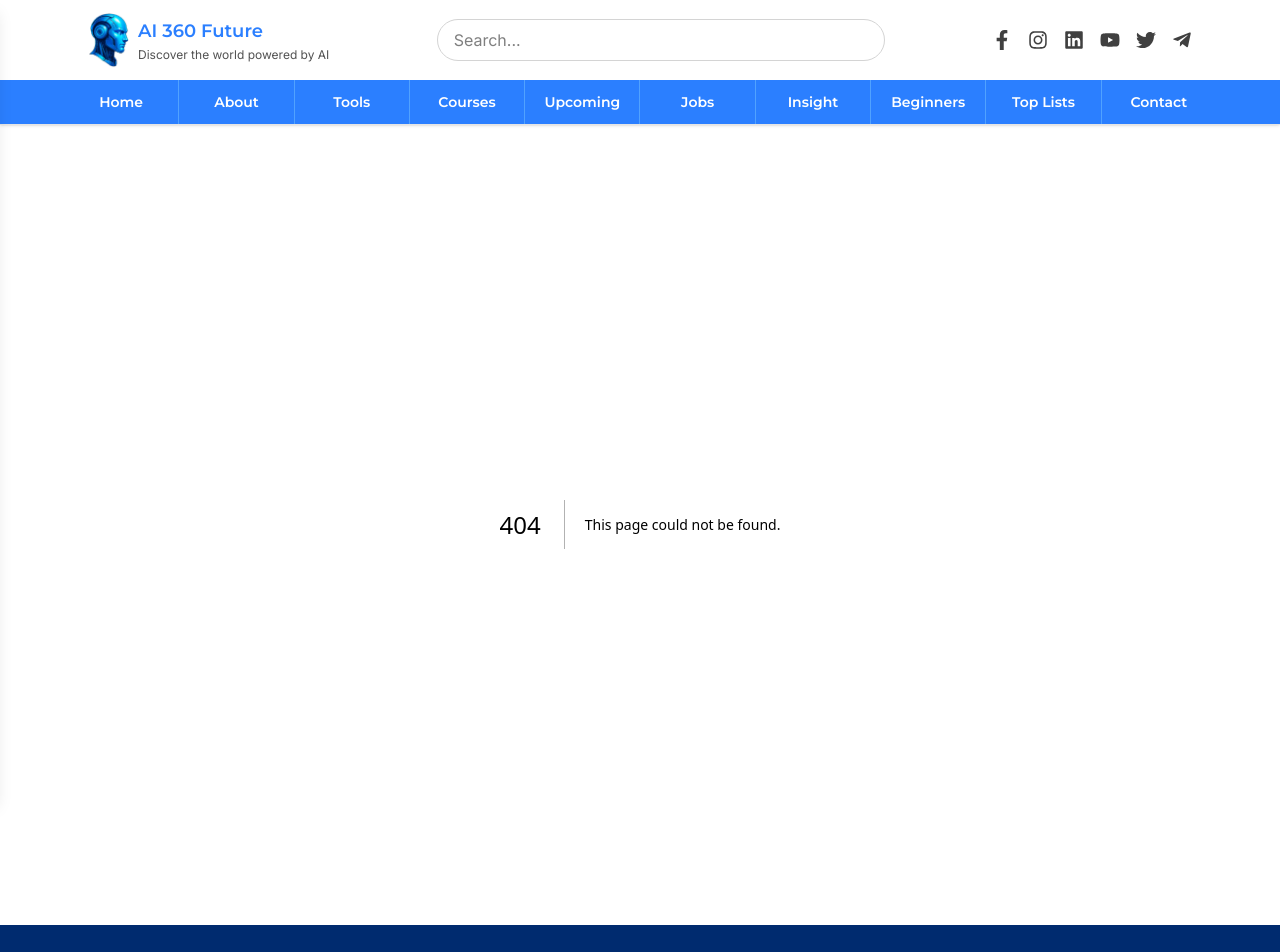
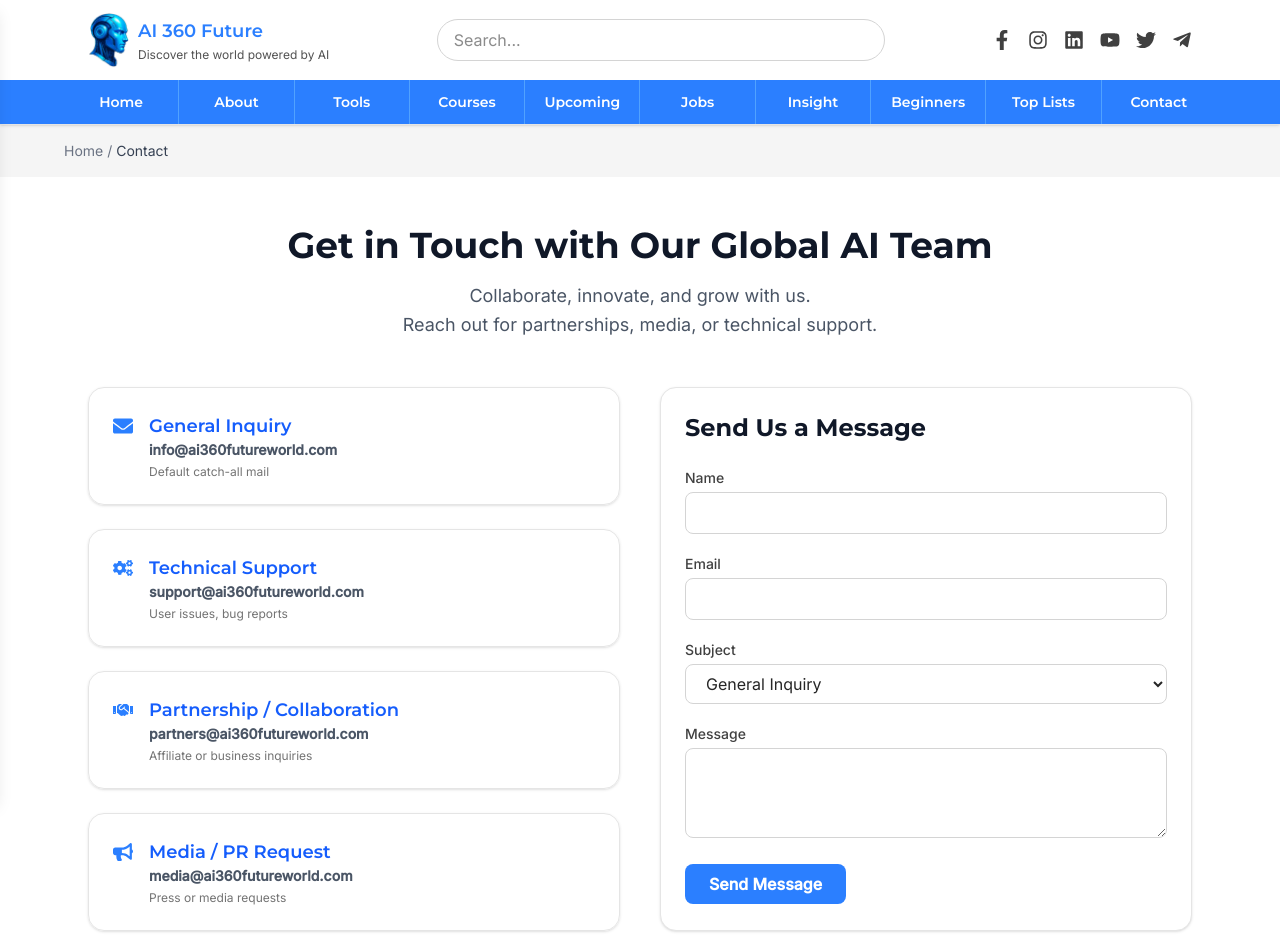
Before and after one commit to ai360futureworld/ai360futureworld, a Next.js app: page /contact in a window 1280 px wide. Before the commit this address had no page. Shown: the top 952 px of the page. Built offline with nearby package versions, Linux system fonts and the light colour scheme.

Commit message:
Added Contact Page

```diff
--- /dev/null
+++ b/app/contact/page.tsx
@@ -0,0 +1,184 @@
+"use client";
+
+import { useState, ChangeEvent, FormEvent } from "react";
+import { FaEnvelope, FaCogs, FaHandshake, FaBullhorn } from "react-icons/fa";
+
+interface FormData {
+  name: string;
+  email: string;
+  subject: string;
+  message: string;
+}
+
+export default function ContactPage() {
+  const [formData, setFormData] = useState<FormData>({
+    name: "",
+    email: "",
+    subject: "General Inquiry",
+    message: "",
+  });
+
+  const handleChange = (
+    e: ChangeEvent<HTMLInputElement | HTMLTextAreaElement | HTMLSelectElement>
+  ) => {
+    setFormData({ ...formData, [e.target.name]: e.target.value });
+  };
+
+  const handleSubmit = (e: FormEvent) => {
+    e.preventDefault();
+    alert("Message sent successfully! (Demo only)");
+  };
+
+  return (
+    <section className="bg-white text-neutral-700 min-h-screen">
+      {/* === Breadcrumb Section === */}
+      <div className="bg-neutral-100 py-4 px-6">
+        <div className="max-w-6xl mx-auto text-sm text-gray-500 font-inter">
+          <a href="/" className="hover:text-blue-600 transition">
+            Home
+          </a>{" "}
+          / <span className="text-gray-700">Contact</span>
+        </div>
+      </div>
+
+      {/* === Header Section === */}
+      <div className="max-w-4xl mx-auto text-center py-12 px-6">
+        <h1 className="text-4xl font-bold font-montserrat text-gray-900 mb-4">
+          Get in Touch with Our Global AI Team
+        </h1>
+        <p className="text-lg font-inter text-gray-600 leading-relaxed">
+          Collaborate, innovate, and grow with us. <br />
+          Reach out for partnerships, media, or technical support.
+        </p>
+      </div>
+
+      {/* === Contact Section (2 Columns) === */}
+      <div className="max-w-6xl mx-auto grid grid-cols-1 lg:grid-cols-2 gap-10 px-6 pb-16">
+        {/* === Left: Contact Info === */}
+        <div className="space-y-6">
+          {[
+            {
+              title: "General Inquiry",
+              email: "info@ai360futureworld.com",
+              desc: "Default catch-all mail",
+              icon: <FaEnvelope className="text-blue-500 text-xl" />,
+            },
+            {
+              title: "Technical Support",
+              email: "support@ai360futureworld.com",
+              desc: "User issues, bug reports",
+              icon: <FaCogs className="text-blue-500 text-xl" />,
+            },
+            {
+              title: "Partnership / Collaboration",
+              email: "partners@ai360futureworld.com",
+              desc: "Affiliate or business inquiries",
+              icon: <FaHandshake className="text-blue-500 text-xl" />,
+            },
+            {
+              title: "Media / PR Request",
+              email: "media@ai360futureworld.com",
+              desc: "Press or media requests",
+              icon: <FaBullhorn className="text-blue-500 text-xl" />,
+            },
+          ].map((item, idx) => (
+            <div
+              key={idx}
+              className="flex items-start border border-neutral-200 rounded-2xl p-6 shadow-sm hover:shadow-md transition"
+            >
+              <div className="mr-4 mt-1">{item.icon}</div>
+              <div>
+                <h3 className="text-lg font-semibold text-blue-600 font-montserrat">
+                  {item.title}
+                </h3>
+                <p className="text-sm font-semibold text-gray-600 font-inter">
+                  {item.email}
+                </p>
+                <p className="text-xs text-neutral-500 mt-1">{item.desc}</p>
+              </div>
+            </div>
+          ))}
+        </div>
+
+        {/* === Right: Contact Form === */}
+        <div className="bg-white border border-neutral-200 rounded-2xl shadow-sm p-6">
+          <h2 className="text-2xl font-bold text-gray-900 mb-6 font-montserrat">
+            Send Us a Message
+          </h2>
+          <form onSubmit={handleSubmit} className="space-y-5">
+            {/* Name */}
+            <div>
+              <label className="block text-sm font-medium text-neutral-700 mb-1">
+                Name
+              </label>
+              <input
+                type="text"
+                name="name"
+                required
+                value={formData.name}
+                onChange={handleChange}
+                className="w-full border border-neutral-300 rounded-lg px-4 py-2 text-neutral-800 focus:ring-2 focus:ring-blue-500 outline-none transition"
+              />
+            </div>
+
+            {/* Email */}
+            <div>
+              <label className="block text-sm font-medium text-neutral-700 mb-1">
+                Email
+              </label>
+              <input
+                type="email"
+                name="email"
+                required
+                value={formData.email}
+                onChange={handleChange}
+                className="w-full border border-neutral-300 rounded-lg px-4 py-2 text-neutral-800 focus:ring-2 focus:ring-blue-500 outline-none transition"
+              />
+            </div>
+
+            {/* Subject Dropdown */}
+            <div>
+              <label className="block text-sm font-medium text-neutral-700 mb-1">
+                Subject
+              </label>
+              <select
+                name="subject"
+                value={formData.subject}
+                onChange={handleChange}
+                className="w-full border border-neutral-300 rounded-lg px-4 py-2 text-neutral-800 focus:ring-2 focus:ring-blue-500 outline-none transition"
+              >
+                <option>General Inquiry</option>
+                <option>Technical Support</option>
+                <option>Partnership / Collaboration</option>
+                <option>Media / PR Request</option>
+              </select>
+            </div>
+
+            {/* Message Box */}
+            <div>
+              <label className="block text-sm font-medium text-neutral-700 mb-1">
+                Message
+              </label>
+              <textarea
+                name="message"
+                rows={3}
+                required
+                value={formData.message}
+                onChange={handleChange}
+                className="w-full border border-neutral-300 rounded-lg px-4 py-2 text-neutral-800 focus:ring-2 focus:ring-blue-500 outline-none transition"
+              />
+            </div>
+
+            {/* Submit Button */}
+            <button
+              type="submit"
+              className="bg-blue-500 hover:bg-blue-600 text-white font-semibold px-6 py-2 rounded-lg transition-all font-inter"
+            >
+              Send Message
+            </button>
+          </form>
+        </div>
+      </div>
+    </section>
+  );
+}
--- a/components/Footer.tsx
+++ b/components/Footer.tsx
@@ -28,7 +28,7 @@ export default function Footer() {
       </div>
 
       {/* === Navigation Links === */}
-      <nav className="flex flex-wrap justify-center gap-5 sm:gap-8 max-w-5xl mx-auto mb-10">
+      <nav className="flex flex-wrap justify-center gap-5 sm:gap-8 max-w-7xl mx-auto mb-10">
         {[
           "Contact Us",
           "FAQ – Help & Support",
--- a/components/Header.tsx
+++ b/components/Header.tsx
@@ -1,5 +1,6 @@
 "use client";
 
+import Link from "next/link";
 import { useState } from "react";
 import Image from "next/image";
 import {
@@ -119,12 +120,16 @@ export default function Header() {
                 key={link}
                 className="flex-1 text-center border-r border-blue-400 last:border-none hover:bg-blue-600 transition-colors duration-300"
               >
-                <a
-                  href={`#${link.toLowerCase().replace(" ", "-")}`}
+                <Link
+                  href={
+                    link === "Home"
+                      ? "/"
+                      : `/${link.toLowerCase().replace(/\s+/g, "-")}`
+                  }
                   className="block px-4 py-3"
                 >
                   {link}
-                </a>
+                </Link>
               </li>
             ))}
           </ul>
@@ -168,14 +173,18 @@ export default function Header() {
           {/* Nav Links */}
           <div className="flex flex-col space-y-2 font-inter">
             {navLinks.map((link) => (
-              <a
+              <Link
                 key={link}
-                href={`#${link.toLowerCase().replace(" ", "-")}`}
+                href={
+                  link === "Home"
+                    ? "/"
+                    : `/${link.toLowerCase().replace(/\s+/g, "-")}`
+                }
                 className="font-montserrat block text-neutral-800 font-medium px-2 py-2 rounded hover:bg-blue-100 transition"
                 onClick={() => setMobileOpen(false)}
               >
                 {link}
-              </a>
+              </Link>
             ))}
           </div>
 
```
